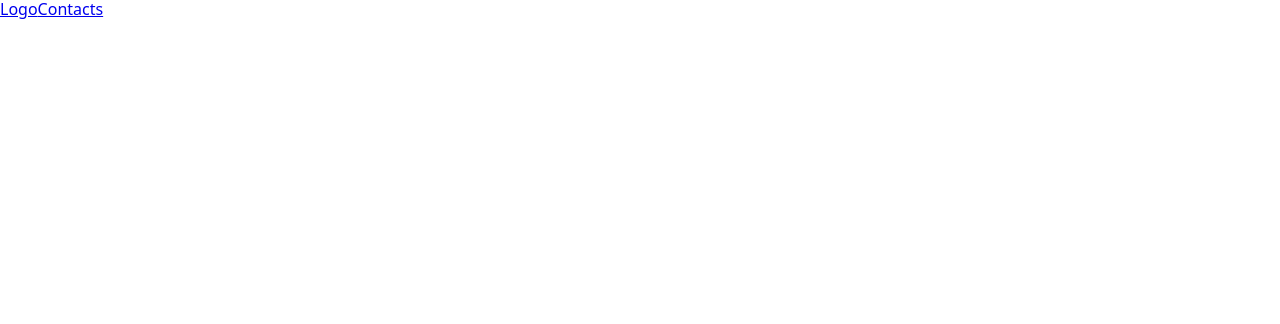
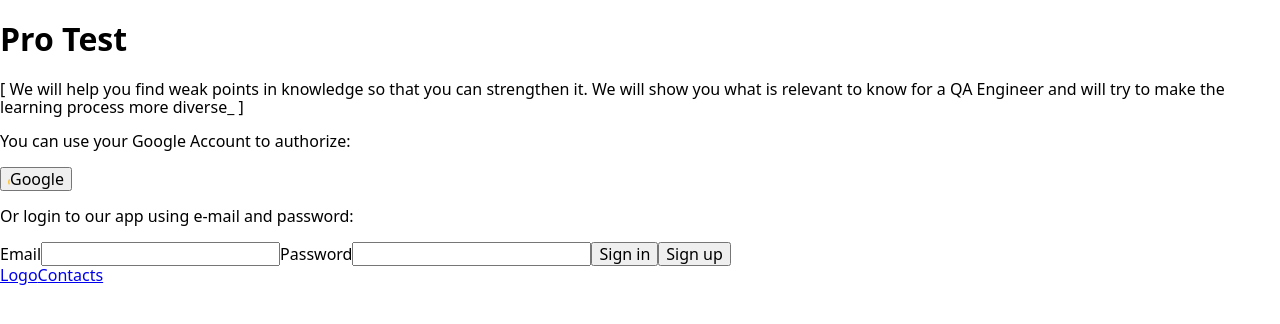
Before and after one commit to alexandr90h/qa-test-app-front, a React (Create React App) app: page /auth in a window 1280 px wide. Shown: the top 324 px of the page. Built offline with nearby package versions, Linux system fonts and the light colour scheme.

Commit message:
realized AuthForm component; replace AuthPAge to views; realized auth-form validation

```diff
--- a/src/App.js
+++ b/src/App.js
@@ -6,6 +6,7 @@ import PrivateRoute from './components/Routes/PrivateRoute';
 import { getIsFetchingCurrentUser } from './redux/authorization/authorization-selectors';
 import { fetchCurrentUser } from './redux/authorization/authorization-operations';
 import Navigation from './components/Navigation/Navigation';
+import AuthPage from './Views/AuthPage';
 import './App.css';
 
 function App() {
@@ -30,7 +31,7 @@ function App() {
               </PrivateRoute>
 
               <PublicRoute path="/auth" restricted redirectTo="/">
-                {/* <AuthorizationPage /> */}
+                <AuthPage />
               </PublicRoute>
 
               <PrivateRoute path="/test" redirectTo="/auth">
--- a/src/components/AuthPage/AuthPage.js
+++ b/src/Views/AuthPage/AuthPage.js
@@ -1,14 +1,34 @@
 import { useDispatch } from 'react-redux';
-import authOperations from '../../redux/authorization/authorization-operations';
+import {
+  logIn,
+  register,
+} from '../../redux/authorization/authorization-operations';
 
 import styles from './AuthPage.module.css';
 import googleLogo from './images/Google-logo.svg';
-import AuthForm from '../';
+import AuthForm from '../../components/AuthForm';
+
 const AuthPage = () => {
   const dispatch = useDispatch();
-  const handleSubmit = async ({ email, password }) => {
-    await dispatch(authOperations.logIn({ email, password }));
+
+  // submit function
+  const handleSubmint = async (credentials, tegetName) => {
+    switch (tegetName) {
+      case 'signIn':
+        console.log(tegetName, credentials.email, credentials.password);
+        await dispatch(logIn(credentials));
+
+        break;
+      case 'signUp':
+        console.log(tegetName, credentials.email, credentials.password);
+        await dispatch(register(credentials));
+
+        break;
+      default:
+        break;
+    }
   };
+
   return (
     <div className={styles.AuthPage}>
       <div className={styles.description}>
@@ -26,7 +46,7 @@ const AuthPage = () => {
           Google
         </button>
         <p>Or login to our app using e-mail and password:</p>
-        <AuthForm login="true" onSubmit={handleSubmit} />
+        <AuthForm onSubmit={handleSubmint} />
       </div>
     </div>
   );
--- /dev/null
+++ b/src/components/AuthForm/AuthForm.js
@@ -0,0 +1,63 @@
+import { useState } from 'react';
+
+const AuthForm = ({ onSubmit }) => {
+  const [email, setEmail] = useState('');
+  const [password, setPassword] = useState('');
+
+  // empty field validation function
+  const formValidation = () => {
+    if (email === '') {
+      alert('Enter email');
+      return false;
+    }
+    if (password === '') {
+      alert('Enter password');
+      return false;
+    }
+    return true;
+  };
+
+  // form clearing function
+  const formReset = () => {
+    setEmail('');
+    setPassword('');
+  };
+
+  // form submit function
+  const handleFormSubmit = e => {
+    e.preventDefault();
+    if (formValidation()) {
+      onSubmit({ email, password }, e.target.name);
+      formReset();
+    }
+    return;
+  };
+  return (
+    <form>
+      <label>
+        Email
+        <input
+          value={email}
+          type="email"
+          onChange={e => setEmail(e.target.value)}
+        />
+      </label>
+      <label>
+        Password
+        <input
+          value={password}
+          type="password"
+          onChange={e => setPassword(e.target.value)}
+        />
+      </label>
+
+      <button name="signIn" type="button" onClick={e => handleFormSubmit(e)}>
+        Sign in
+      </button>
+      <button name="signUp" type="button" onClick={e => handleFormSubmit(e)}>
+        Sign up
+      </button>
+    </form>
+  );
+};
+export default AuthForm;
--- /dev/null
+++ b/src/components/AuthForm/index.js
@@ -0,0 +1 @@
+export { default } from './AuthForm';
```
Also changed, not shown: src/Views/AuthPage/AuthPage.module.css (added), src/Views/AuthPage/images/Google-logo.svg (renamed from src/components/AuthPage/images/Google-logo.svg), src/Views/AuthPage/index.js (renamed from src/components/AuthPage/index.js), src/components/AuthForm/AuthForm.module.js (added).
